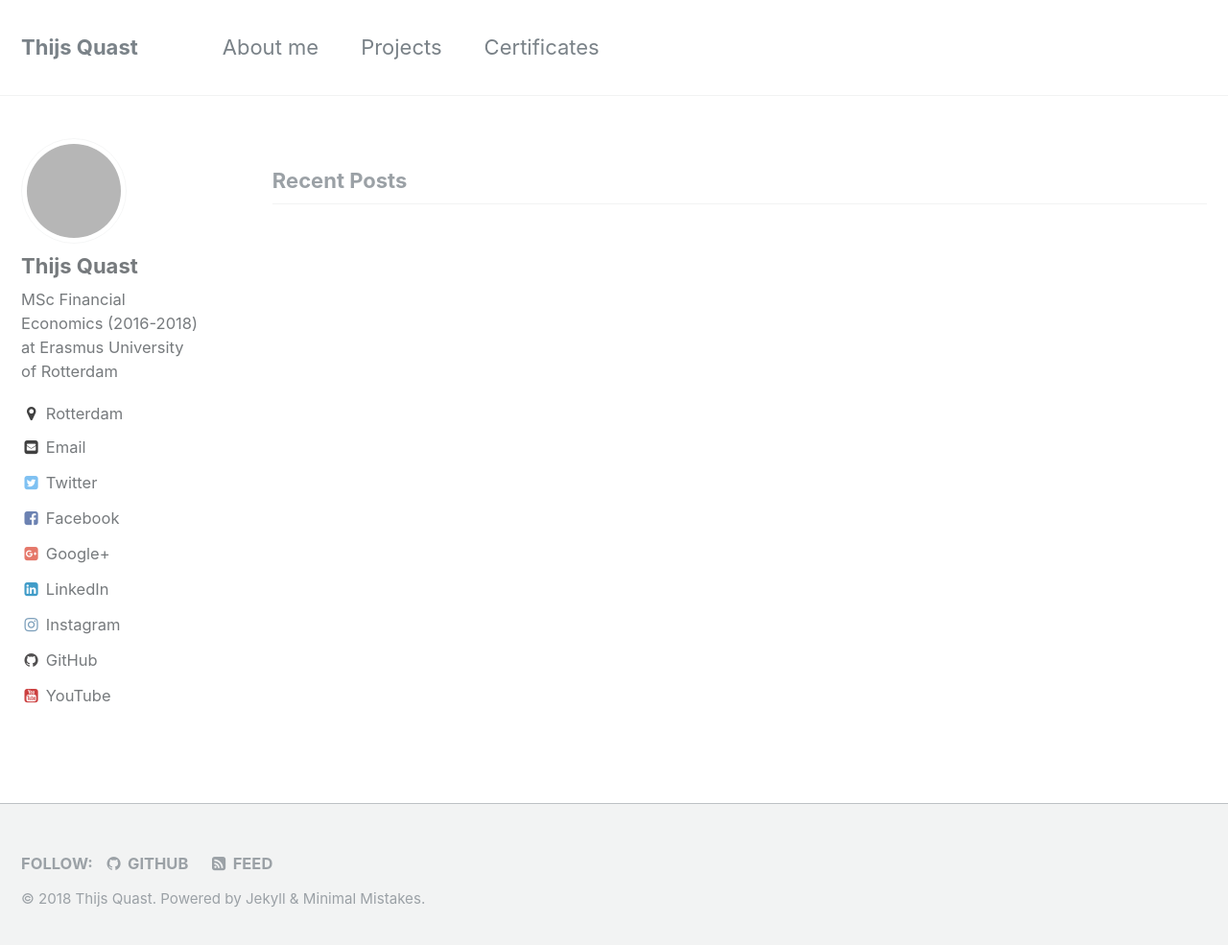
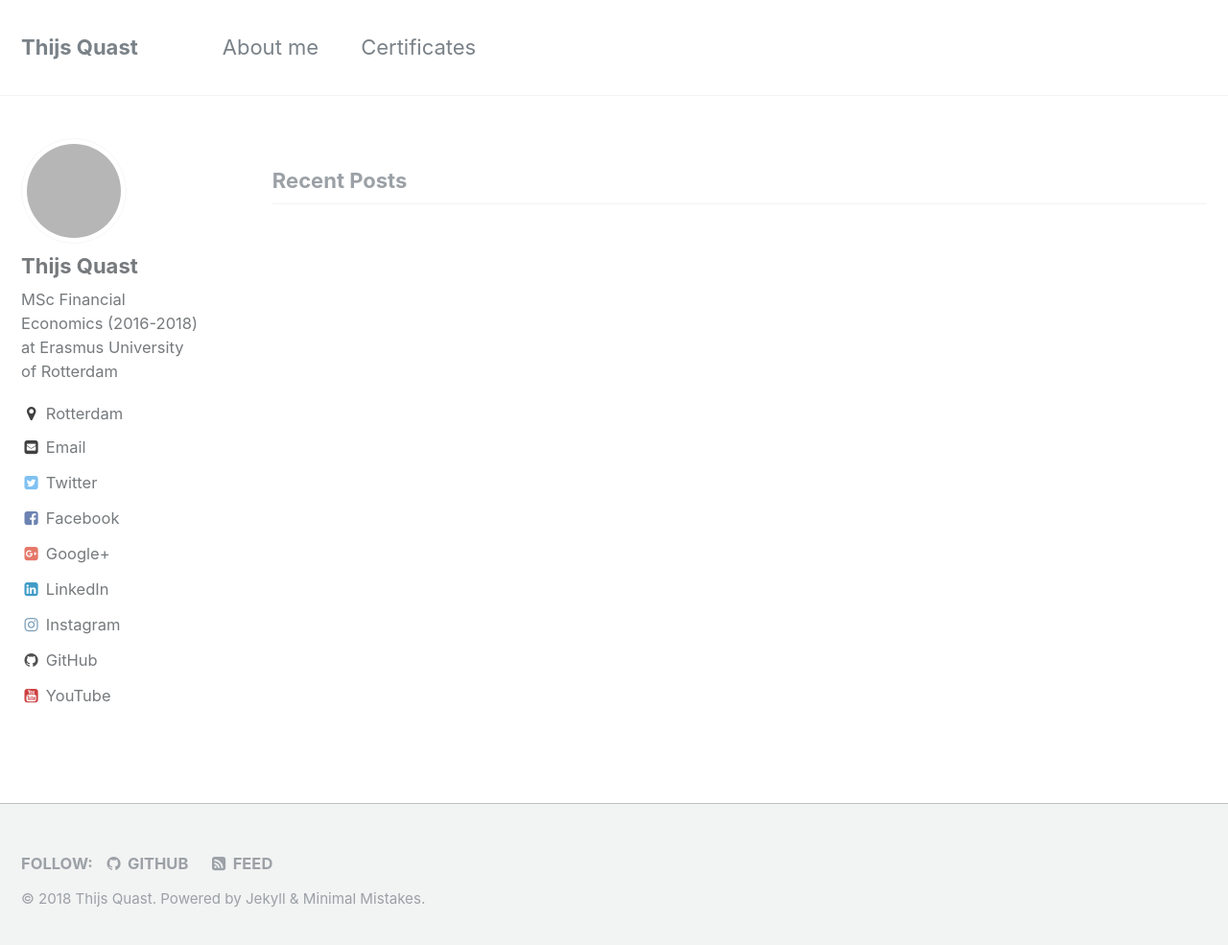
Before and after one commit to Thijsq/thijsq.github.io, a Jekyll site: the page built from index.html, in a window 1280 px wide and 992 px high. Shown: the top 985 px of the window at 96% size. Built offline with Jekyll 4.4.1, drawn with Linux system fonts in a browser that asks for light colours; the list of posts is cut into pages by our own code; grey boxes are pictures that could not be loaded.

Commit message:
temporarily removed projects page

```diff
--- a/_data/navigation.yml
+++ b/_data/navigation.yml
@@ -2,8 +2,6 @@
 main:
   - title: "About me"
     url: /about
-  - title : "Projects"
-    url: /projects
   - title: "Certificates"
     url: /certificates
   # - title: "About"
```
